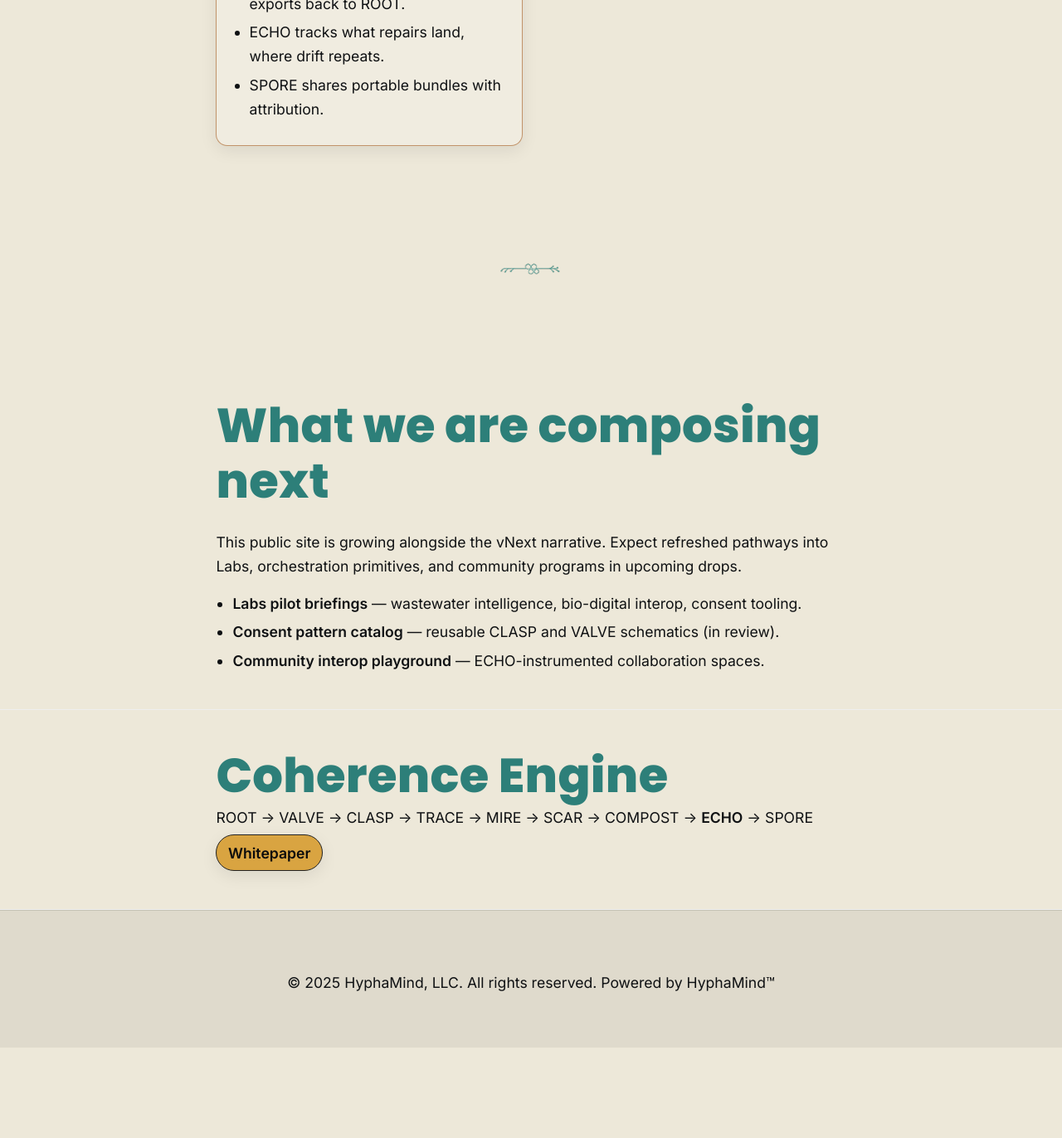
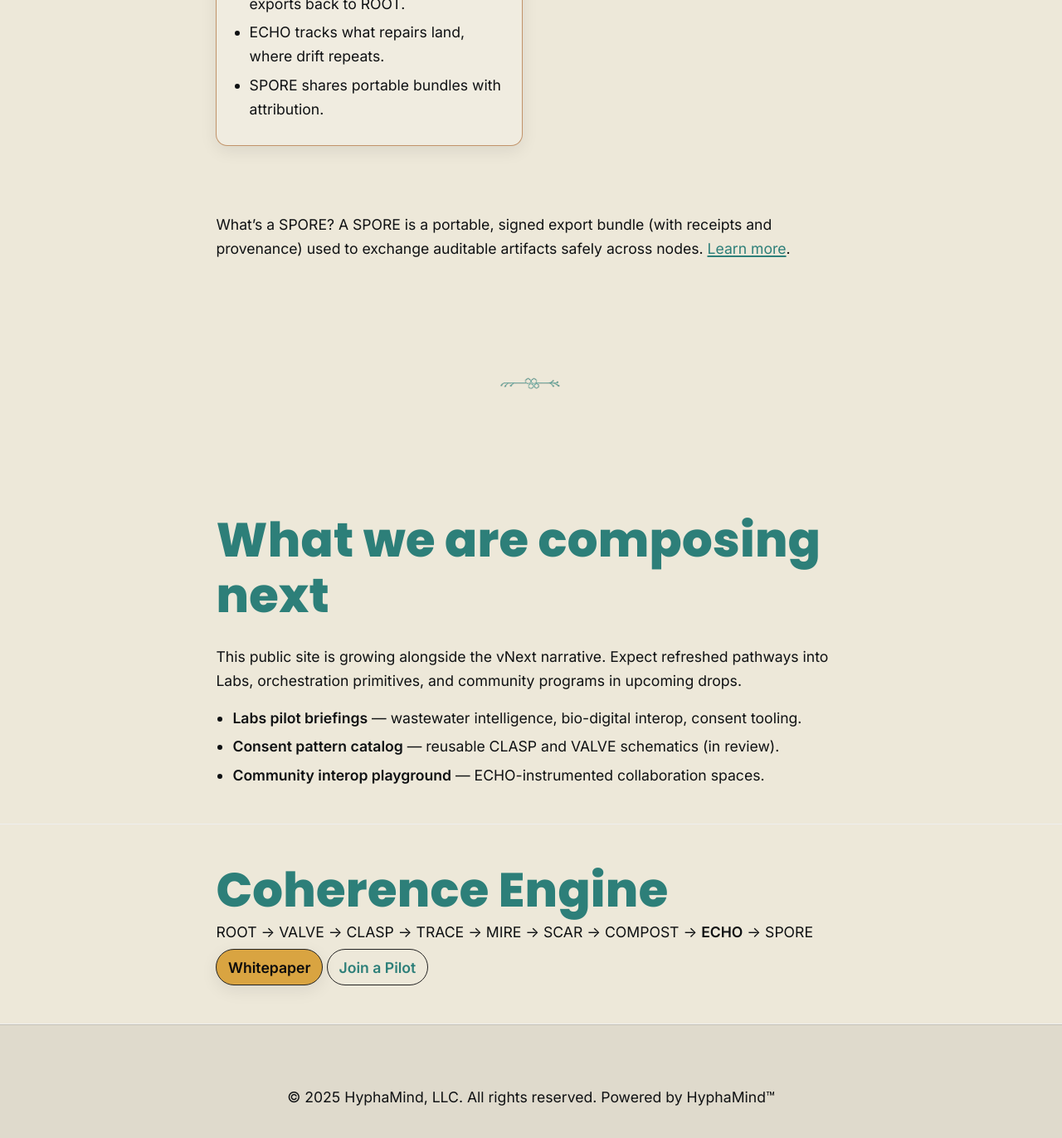
Before and after one commit to mycol0g1cal/hyphamind-site, a Jekyll site: the page built from index.md, in a window 1280 px wide and 1400 px high, scrolled down 2130 px. Shown: the top 1372 px of the window at 83% size. Built offline with Jekyll 4.4.1, drawn with Linux system fonts in a browser that asks for light colours; before the commit the page ends 3393 px from its top, so only the background shows below that; some of the changed text lies outside the part shown.

Commit message:
nav: rename Philosophy→Whitepaper (local); hero pilot CTA + SPORE explainer; CTA adds Join a Pilot

```diff
--- a/_includes/whitepaper_cta.html
+++ b/_includes/whitepaper_cta.html
@@ -3,6 +3,7 @@
     <h2>Coherence Engine</h2>
     <p>ROOT → VALVE → CLASP → TRACE → MIRE → SCAR → COMPOST → <strong>ECHO</strong> → SPORE</p>
     <a class="btn btn-primary" href="{{ '/whitepaper/' | relative_url }}">Whitepaper</a>
+    <a class="btn btn-outline" href="mailto:mycol0g1cal@hyphamind.ai?subject=Pilot%20Interest">Join a Pilot</a>
   </div>
 </section>
 
--- a/_layouts/default.html
+++ b/_layouts/default.html
@@ -47,7 +47,7 @@
         <a class="btn btn-outline" href="{{ '/docs/' | relative_url }}" {% if page.url == '/docs/' %}aria-current="page"{% endif %}>Docs</a>
         <a class="btn btn-outline" href="{{ '/blog/' | relative_url }}" {% if page.url == '/blog/' or page.collection == 'posts' %}aria-current="page"{% endif %}>Blog</a>
         <a class="btn btn-outline" href="{{ '/community/' | relative_url }}" {% if page.url == '/community/' %}aria-current="page"{% endif %}>Web</a>
-        <a class="btn btn-primary glow" href="{{ site.whitepaper_url | default: '/whitepaper/' }}">Philosophy</a>
+        <a class="btn btn-primary glow" href="{{ '/whitepaper/' | relative_url }}">Whitepaper</a>
       </nav>
     </div>
   </header>
--- a/index.md
+++ b/index.md
@@ -14,8 +14,9 @@
     <p class="loop mt-1"><strong>Our loop:</strong> ROOT → VALVE → CLASP → TRACE → MIRE → SCAR → COMPOST → <strong>ECHO</strong> → SPORE.</p>
 
     <div class="mt-2">
-      <a class="btn btn-primary glow" href="{{ site.whitepaper_url | default: '/whitepaper/' }}">Read the whitepaper</a>
+      <a class="btn btn-primary glow" href="{{ '/whitepaper/' | relative_url }}">Read the Whitepaper</a>
       <a class="btn btn-outline" href="{{ '/docs/' | relative_url }}">Explore the docs</a>
+      <a class="btn btn-ghost" href="mailto:mycol0g1cal@hyphamind.ai?subject=LAN%20Federation%20Pilot%20interest">Join a pilot</a>
     </div>
   </div>
 </section>
@@ -58,6 +59,10 @@
   </div>
 </section>
 
+<section class="container">
+  <p class="mt-2 small">What’s a SPORE? A SPORE is a portable, signed export bundle (with receipts and provenance) used to exchange auditable artifacts safely across nodes. <a href="{{ '/whitepaper/' | relative_url }}#spore">Learn more</a>.</p>
+</section>
+
 <div class="section-break"><img src="{{ '/assets/icons/linehexageom.svg' | relative_url }}" alt="" aria-hidden="true" loading="lazy" decoding="async" /></div>
 
 <!-- ================= ROADMAP ================= -->
```
